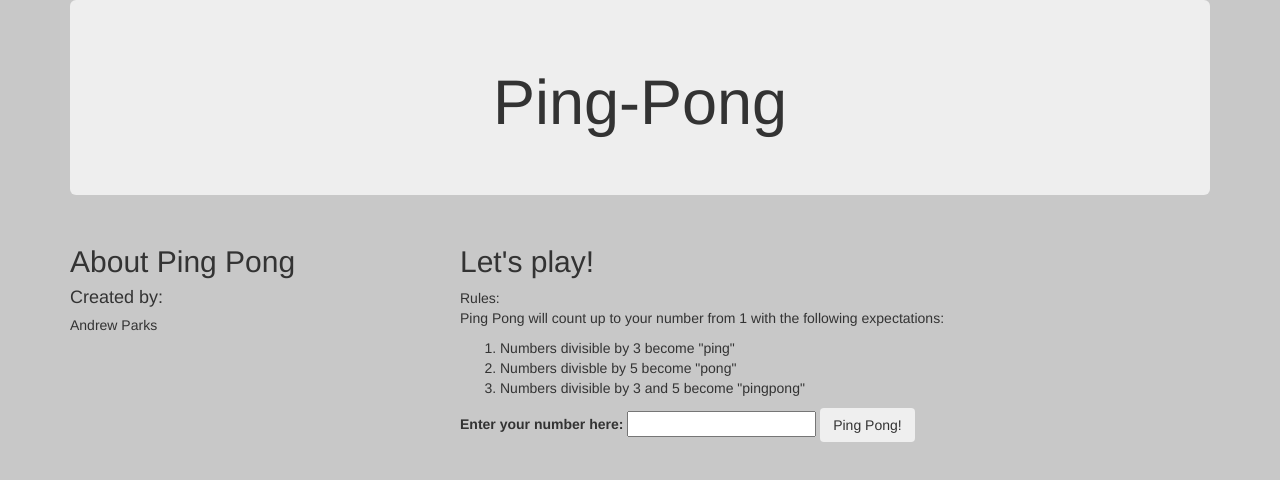
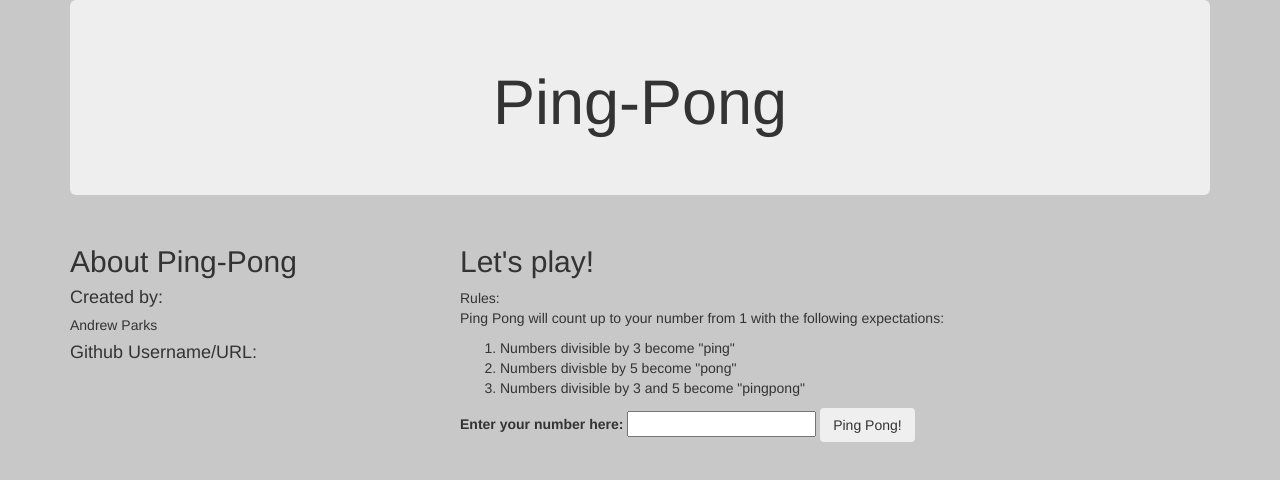
Before and after one commit to Parks01/ping-pong, a plain HTML site: page index.html in a window 1280 px wide. Drawn offline with nearby package versions, Linux system fonts and the light colour scheme.

```diff
--- a/css/styles.css
+++ b/css/styles.css
@@ -9,3 +9,7 @@ h1 {
 body {
   background-color: #C8C8C8;
 }
+
+h2 {
+  font-color:blue;
+}
--- a/index.html
+++ b/index.html
@@ -14,9 +14,11 @@
     </div>
     <div class="row">
       <div class="col-md-4">
-        <h2>About Ping Pong</h2>
+        <h2>About Ping-Pong</h2>
         <h4>Created by:</h4>
         <h5>Andrew Parks</h5>
+        <h4>Github Username/URL:
+
     </div>
     <div class="col-md-8" class="instructions">
       <h2>Let's play!</h2>
```
